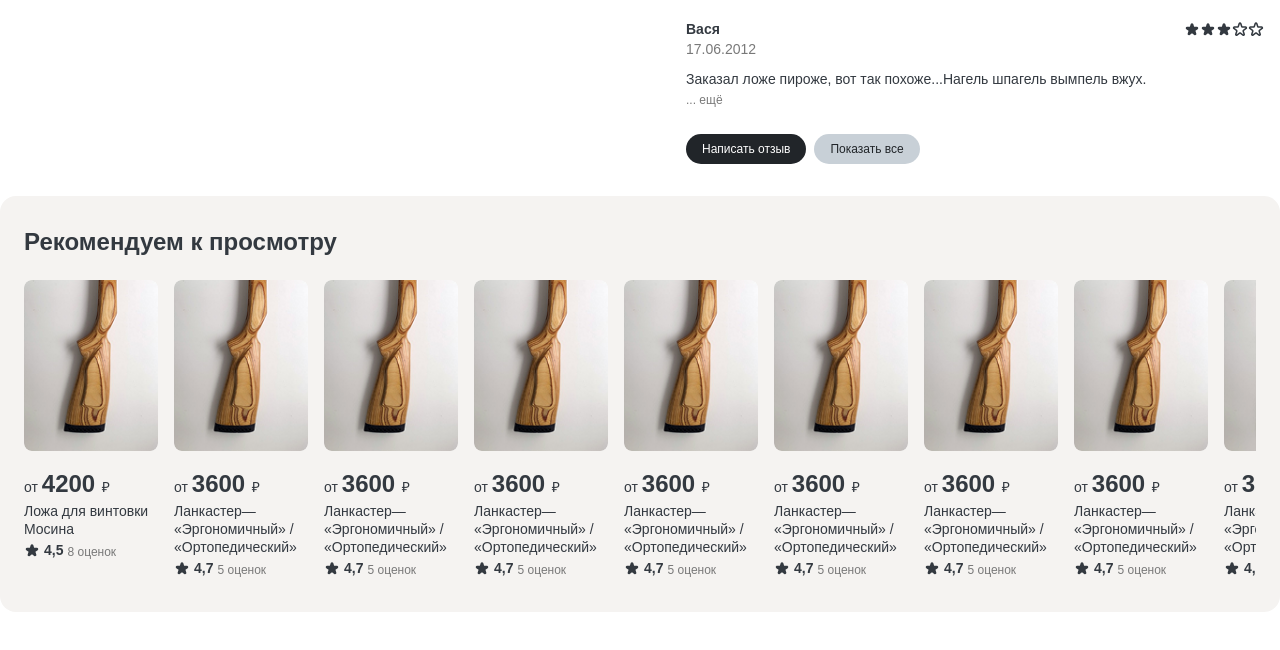
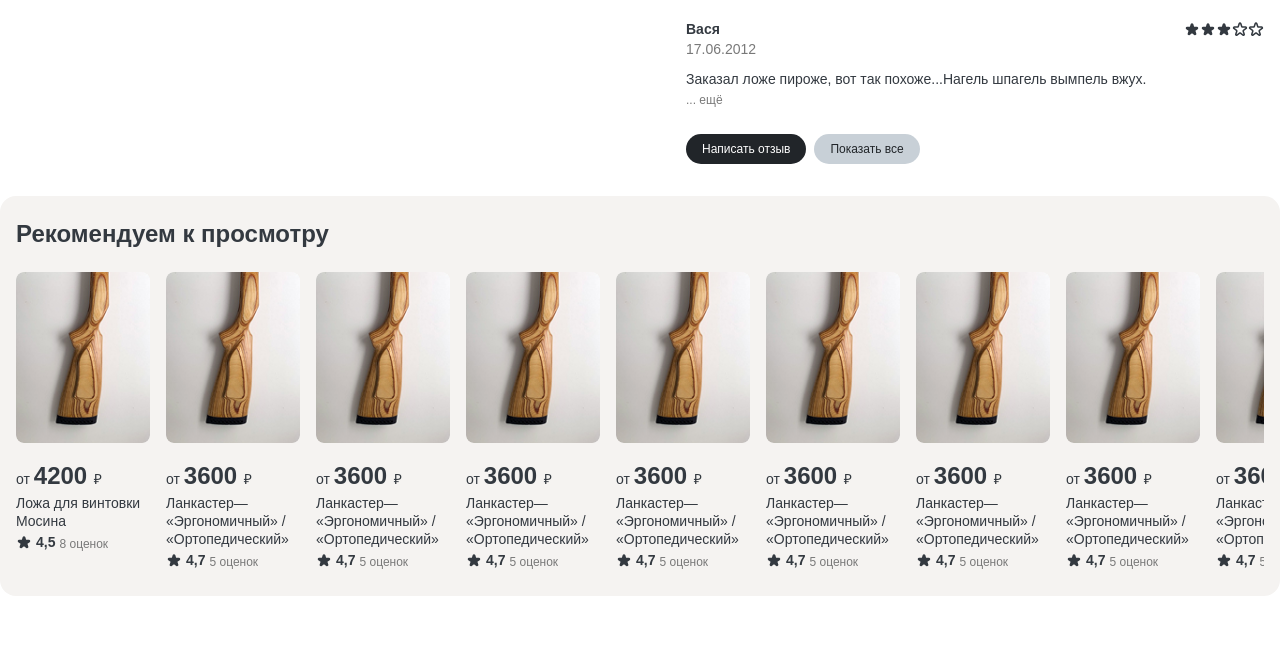
Before and after one commit to ksol95/prikladmarket_front, a website built with Vite: page src/pages/product.html in a window 1280 px wide. Shown: the part 2683-3333 px from the top of the page. Built offline with nearby package versions, Linux system fonts and the light colour scheme; a web font is replaced by a local one.

Commit message:
fix grid

```diff
--- a/src/pages/product.html
+++ b/src/pages/product.html
@@ -111,7 +111,7 @@
         </div>
       </div>
     </header>
-    <div class="container">
+
     <main
       id="product"
       class="main-grid"
@@ -119,7 +119,7 @@
       itemtype="http://schema.org/Product"
     >
       <!-- Заголовок -->
-        <header class="page-header">
+      <header class="main-grid__header page-header">
         <!-- Хлебные крошки -->
         <nav
           class="breadcrumb"
@@ -234,7 +234,7 @@
 
       <!-- Форма -->
       <section
-          class="main-grid__big-column"
+        class="main-grid__bar"
         itemprop="offers"
         itemscope
         itemtype="https://schema.org/Offer"
@@ -247,10 +247,7 @@
               <!-- Цена без пробелов -->
               <meta content="RUB" itemprop="priceCurrency" />
               <meta itemprop="price" content="4900" />
-                <link
-                  itemprop="availability"
-                  href="http://schema.org/InStock"
-                />
+              <link itemprop="availability" href="http://schema.org/InStock" />
               <p class="order-form__cash">
                 <span class="rub">4 900</span>
                 <span>₽</span>
@@ -704,9 +701,7 @@
                     Длина от тыльной части до спускового крючка
                   </span>
                 </span>
-                  <span class="specifications__value" itemprop="value"
-                    >35см</span
-                  >
+                <span class="specifications__value" itemprop="value">35см</span>
               </div>
             </li>
             <!-- все чётные -->
@@ -770,9 +765,9 @@
                   Закажите в цвете или без покрытия
                 </h2>
                 <p itemprop="description">
-                    Ложа покрывается маслом олифы или пропиткой цвета
-                    «Палисандр». Финальное покрытие производится лаком,
-                    дополнительно защищающим ложу.
+                  Ложа покрывается маслом олифы или пропиткой цвета «Палисандр».
+                  Финальное покрытие производится лаком, дополнительно
+                  защищающим ложу.
                 </p>
               </div>
               <div class="product-images__image-block">
@@ -795,20 +790,20 @@
             Ложа на винтовку Мосина, КО-44, 91-30, 91-30М в исполнении
             «Монте-Карло» имеет классический внешний вид, в области приклада
             находится выступ под щеку стрелка. Приклад оснащен прорезиненным
-              затыльником-амортизатором с пластиковой прокладкой защищающей
-              ложу. Расстояние от тыльной части приклада до спускового крючка
-              подобрано таким образом, что бы обеспечить максимальный комфорт.
+            затыльником-амортизатором с пластиковой прокладкой защищающей ложу.
+            Расстояние от тыльной части приклада до спускового крючка подобрано
+            таким образом, что бы обеспечить максимальный комфорт.
           </p>
           <p itemprop="description">
-              Для изготовления ложи «Монте-Карло» используется
-              высококачественная березовая фанера с высоким классом
-              влагостойкости (ФСФ). Таким образом ложа получается крепкой и
-              защищённой от неблагоприятной внешней среды.
+            Для изготовления ложи «Монте-Карло» используется высококачественная
+            березовая фанера с высоким классом влагостойкости (ФСФ). Таким
+            образом ложа получается крепкой и защищённой от неблагоприятной
+            внешней среды.
           </p>
           <p itemprop="description">
-              Далее ложа покрывается маслом олифы или пропиткой цвета
-              «Палисандр», в зависимости от выбранного варианта. Финальное
-              покрытие производится лаком, дополнительно защищающим ложу.
+            Далее ложа покрывается маслом олифы или пропиткой цвета «Палисандр»,
+            в зависимости от выбранного варианта. Финальное покрытие
+            производится лаком, дополнительно защищающим ложу.
           </p>
 
           <p itemprop="description">
@@ -886,8 +881,8 @@
                 <!-- Текст отзыва -->
                 <div class="product-reviews__body">
                   <p itemprop="reviewBody">
-                      Заказал ложе скс, пришел заказ вовремя. Сегодня установил
-                      на карабин. Доволен. Спасибо.
+                    Заказал ложе скс, пришел заказ вовремя. Сегодня установил на
+                    карабин. Доволен. Спасибо.
                   </p>
                   <button class="button button-link more">ещё</button>
                 </div>
@@ -935,8 +930,8 @@
                 <!-- Текст отзыва -->
                 <div class="product-reviews__body">
                   <p itemprop="reviewBody">
-                      Заказал ложе пироже, вот так похоже...Нагель шпагель
-                      вымпель вжух.
+                    Заказал ложе пироже, вот так похоже...Нагель шпагель вымпель
+                    вжух.
                   </p>
                   <button class="button button-link more">ещё</button>
                 </div>
@@ -949,11 +944,11 @@
             </div>
           </div>
         </section>
-
-          <!-- Рекомендуемые товары -->
-          <section class="products-grid">
+        <!-- Рекомендуемые товары со скроллом -->
+        <section class="product-related-section">
           <h2>Рекомендуем к просмотру</h2>
-            <div class="products-grid__list nowrap">
+          <div class="products-grid">
+            <div class="products-grid__list scrolling">
               <!-- Рекомендуемый товар 1 -->
               <article
                 class="products-grid__card"
@@ -1576,10 +1571,11 @@
                 </a>
               </article>
             </div>
+          </div>
         </section>
       </section>
     </main>
-    </div>
+
     <footer class="footer">
       <div class="container"></div>
     </footer>
--- a/src/scss/components/breadcrumb.scss
+++ b/src/scss/components/breadcrumb.scss
@@ -3,10 +3,7 @@
 }
 
 .breadcrumb {
-  display: flex;
-  flex-wrap: nowrap;
   overflow-x: scroll;
-  flex-direction: row;
   -ms-overflow-style: none;
   scrollbar-width: none;
   &__list {
--- a/src/scss/components/grid.scss
+++ b/src/scss/components/grid.scss
@@ -1,52 +1,66 @@
 :root {
+  // Количество колонов в сетке
   --grid-columns: 1;
-  --bar-column: 0;
-  --main-column: calc(var(--grid-columns) - var(--bar-column));
-  --bar-column-start: calc((var(--grid-columns) - var(--bar-column)) + 1);
-  --bar-column-size: var(--bar-column-start) / span var(--bar-column);
-  --full-row: 1 / span var(--grid-columns);
-  --grid-content: 1 / span var(--main-column);
+  // Сколько занимает колонок бар
+  --grid-bar-columns: 0;
+  // Вся строка
+  --grid-full-column: 1 / -1;
+  // Размер дополнительной колонки
+  --grid-bar-column-count: calc(
+    (var(--grid-columns) - var(--grid-bar-columns)) + 1
+  );
+  --grid-bar-column: var(--grid-bar-column-count) / span var(--grid-bar-columns);
+  // Размер основной колонки
+  --grid-content-column-count: calc(
+    var(--grid-columns) - var(--grid-bar-columns)
+  );
+  --grid-content-column: 1 / span var(--grid-content-column-count);
 }
 
-@media (width >=1366px) {
-  :root {
-    --grid-columns: 24;
-    --bar-column: 7;
+/* Сетка */
+
+.main-grid {
+  max-inline-size: var(--max-size-grid);
+  min-inline-size: calc(var(--min-size-grid) - var(--g-4) * 2);
+  padding: var(--container-padding);
+  margin: 0 auto;
+  // Фикс для фиксированной панели снизу на маленьких экранах
+  // padding-block-end: 76.8px;
+  display: grid;
+  grid-template-columns: 100%;
+  &__header {
+    order: 0;
+  }
+  &__bar {
+    order: 1;
+  }
+  &__content {
+    order: 2;
+  }
+  &__bar,
+  &__content,
+  &__header,
+  &__footer,
+  &__full-row {
+    grid-column: var(--grid-full-column);
+    display: flex;
+    flex-direction: column;
+  }
+  &__content,
+  &__header,
+  &__footer,
+  &__full-row {
+    overflow: hidden;
   }
 }
 
 @media (width >=768px) {
   :root {
-    --grid-columns: 12;
-    --bar-column: 4;
+    // количество колонок в сетке
+    // --grid-columns: 12;
+    // // сколько занимает бар
+    // --grid-bar-columns: 0;
   }
-}
-
-/* Сетка */
-
-.main-grid {
-  inline-size: 100%;
-  margin: 0 auto;
-  // Фикс для фиксированной панели снизу на маленьких экранах
-  // padding-block-end: 76.8px;
-  display: grid;
-  grid-template-columns: 100%;
-  &__big-column {
-    order: 1;
-  }
-  &__content {
-    order: 2;
-  }
-  &__full-row {
-    order: 0;
-    display: flex;
-    flex-direction: column;
-    gap: var(--g-4);
-    padding: 0 var(--g-4);
-  }
-}
-
-@media (width >=768px) {
   .main-grid {
     // Фикс для фиксированной панели снизу на маленьких экранах
     padding-block-end: 0;
@@ -54,16 +68,34 @@
 }
 
 @media (width >=1366px) {
+  :root {
+    // Количесвто колонок в сетке
+    --grid-columns: 24;
+    // Сколько занимает бар
+    --grid-bar-columns: 7;
+  }
   .main-grid {
     // padding: 0 var(--g-8);
     grid-template-columns: repeat(var(--grid-columns), 1fr);
-    &__big-column {
-      grid-column: var(--bar-column-size);
+    &__bar {
+      grid-column: var(--grid-bar-column);
       grid-row: 2 / 4;
     }
-    &__content {
-      grid-column: var(--grid-content);
+    // Если бар есть то подгоняем размер под бар
+    &:has(&__bar) &__content {
+      grid-column: var(--grid-content-column);
       padding-inline-end: var(--g-4);
     }
   }
 }
+
+// --grid-columns: 1;
+// --bar-column: 0;
+// // Все колонки
+// --grid-full-column: 1 / span var(--grid-columns);
+// // Размер дополнительной колонки
+// --grid-bar-column-count: calc((var(--grid-columns) - var(--bar-column)) + 1);
+// --grid-bar-column: var(--grid-bar-column-count) / span var(--bar-column);
+// // Размер основной колонки
+// --grid-content-column-count: calc(var(--grid-columns) - var(--bar-column));
+// --grid-content-column: 1 / span var(--grid-content-column-count);
--- a/src/scss/components/page-header.scss
+++ b/src/scss/components/page-header.scss
@@ -5,11 +5,11 @@
 }
 
 .page-header {
-  order: 0;
   display: flex;
   flex-direction: column;
   gap: var(--g-4);
   padding: 0 var(--g-4);
+  overflow: hidden;
   &__content {
     display: flex;
     flex-direction: column;
@@ -41,7 +41,6 @@
     --page-header-img-margin: 0;
   }
   .page-header {
-    grid-column: var(--full-row);
     padding: 0;
     &__content {
       flex-direction: row;
--- a/src/scss/components/products-grid.scss
+++ b/src/scss/components/products-grid.scss
@@ -1,8 +1,4 @@
 :root {
-  --products-grid-bg: var(--accent-bg);
-  --products-grid-padding: var(--g-6) var(--g-4);
-  --products-grid-border-radius: var(--br-4);
-  --products-grid-gap: var(--g-6);
   --products-grid-card-gap: var(--g-4);
   --products-grid-img-br: var(--br-2);
   // Ширина карточки товара если отображение без переноса
@@ -14,24 +10,19 @@
 }
 
 .products-grid {
-  display: flex;
-  flex-direction: column;
-  gap: var(--products-grid-gap);
-  padding: var(--products-grid-padding);
-  background-color: var(--products-grid-bg);
-  border-radius: var(--products-grid-border-radius);
+  &:has(.scrolling) {
+    overflow-x: scroll;
+    -ms-overflow-style: none;
+    scrollbar-width: none;
+  }
   &__list {
     display: flex;
     flex-direction: row;
     flex-wrap: wrap;
     gap: var(--products-grid-card-gap);
-    &.nowrap {
+    &.scrolling {
       --products-grid-card-width: var(--products-grid-card-xs-width);
       flex-wrap: nowrap;
-      overflow-x: scroll;
-      /* Скрываем скроллбар для IE/Edge */
-      -ms-overflow-style: none;
-      scrollbar-width: none;
     }
   }
   &__card {
@@ -52,15 +43,6 @@
   &__image-container {
     overflow: hidden;
   }
-  &__cash {
-    &-value {
-      font-size: var(--h2-size);
-      font-weight: var(--SemiBold);
-    }
-    &::after {
-      content: var(--currence-char);
-    }
-  }
   &__image {
     block-size: 100%;
     inline-size: 100%;
@@ -71,6 +53,15 @@
     display: flex;
     flex-direction: column;
     gap: var(--g-1);
+  }
+  &__cash {
+    &-value {
+      font-size: var(--h2-size);
+      font-weight: var(--SemiBold);
+    }
+    &::after {
+      content: var(--currence-char);
+    }
   }
   &__title {
     font-size: 1em;
@@ -88,10 +79,8 @@
     );
   }
   .products-grid {
-    &__list {
-      &.nowrap {
-        --products-grid-card-width: var(--products-grid-card-sm-width);
-      }
+    &:has(.scrolling) {
+      --products-grid-card-width: var(--products-grid-card-sm-width);
     }
   }
 }
--- a/src/scss/pages/product.scss
+++ b/src/scss/pages/product.scss
@@ -4,3 +4,18 @@
 @import url(../components/product/product-images.scss);
 @import url(../components/product/product-description.scss);
 @import url(../components/product/reviews.scss);
+:root {
+  --product-related-section-bg: var(--accent-bg);
+  --product-related-section-padding: var(--g-6) var(--g-4);
+  --product-related-section-border-radius: var(--br-4);
+  --product-related-section-gap: var(--g-6);
+}
+
+.product-related-section {
+  display: flex;
+  flex-direction: column;
+  gap: var(--product-related-section-gap);
+  padding: var(--product-related-section-padding);
+  background-color: var(--product-related-section-bg);
+  border-radius: var(--product-related-section-border-radius);
+}
```
Also changed, not shown: src/pages/catalog.html (+8 -5 lines). Lines whose indentation alone changed are shown as unchanged.
